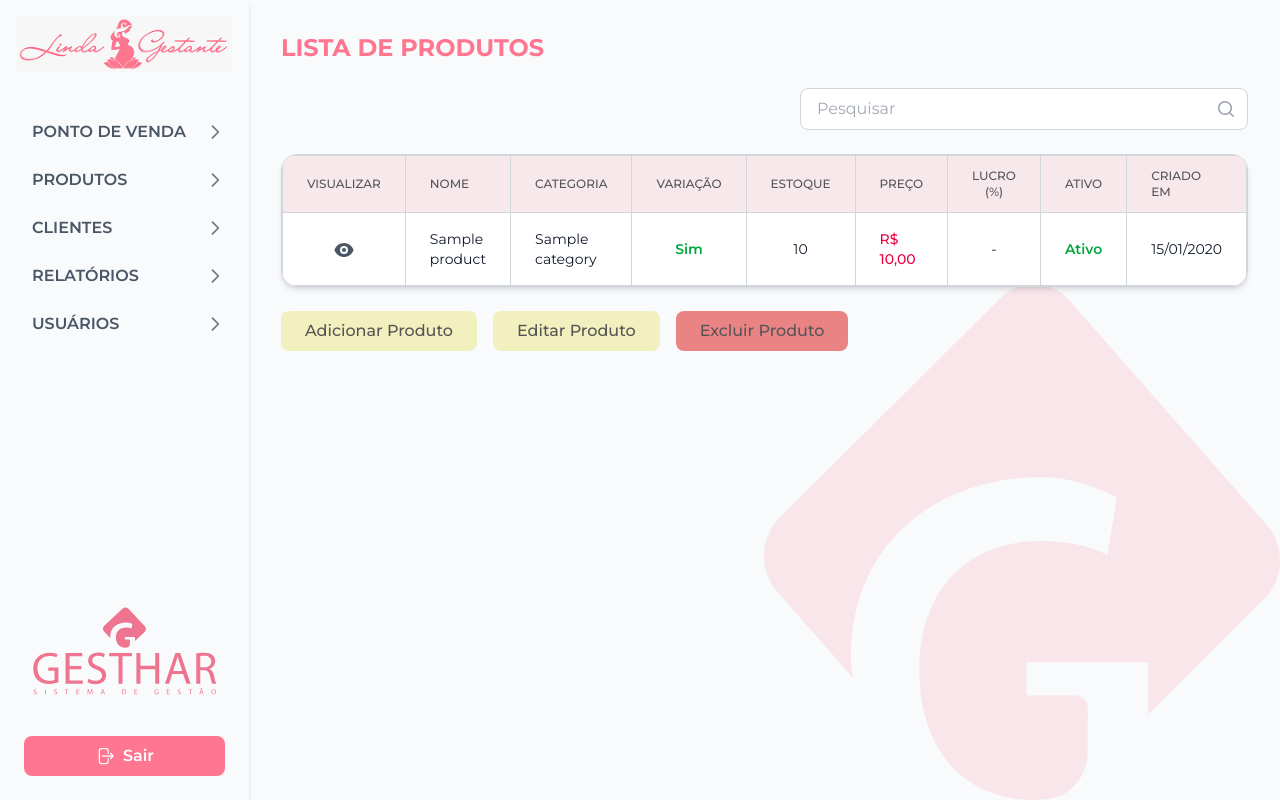
After one commit to GestharPDV/gesthar_pdv, a Django app: page /products/list/ in a window 1280 px wide. The commit adds this page. Run offline with Django 4.2, Linux system fonts and the light colour scheme; tables that the repository leaves empty hold one stand-in row (values such as "Sample post"); some libraries are stand-ins or nearby versions.

Commit message:
feat(product): PDV-8 Atualizar listagem de produtos para  refletir modelo e forms atuais
- Atualiza a view de listagem de produtos para usar ProductQuerySet com
  total_stock e profit_margin anotados corretamente.
- Refatora template de produtos para exibir campos essenciais do modelo
  atual (nome, SKU, categoria, preço, estoque, variações).
- Corrige cálculo de profit_margin para evitar erro DecimalField vs FloatField.
- Adiciona paginação e busca por nome, SKU ou categoria no queryset.

```diff
--- a/core/urls.py
+++ b/core/urls.py
@@ -1,19 +1,3 @@
-"""
-URL configuration for core project.
-
-The `urlpatterns` list routes URLs to views. For more information please see:
-    https://docs.djangoproject.com/en/4.2/topics/http/urls/
-Examples:
-Function views
-    1. Add an import:  from my_app import views
-    2. Add a URL to urlpatterns:  path('', views.home, name='home')
-Class-based views
-    1. Add an import:  from other_app.views import Home
-    2. Add a URL to urlpatterns:  path('', Home.as_view(), name='home')
-Including another URLconf
-    1. Import the include() function: from django.urls import include, path
-    2. Add a URL to urlpatterns:  path('blog/', include('blog.urls'))
-"""
 from django.contrib import admin
 from django.urls import include, path
 
@@ -21,5 +5,5 @@ urlpatterns = [
     path('admin/', admin.site.urls),
     path('', include('global.urls')),
     path('', include('user.urls')),
-    path('produtos/', include('product.urls')),
+    path('products/', include('product.urls')),
 ]
--- a/global/templates/global/sidebar.html
+++ b/global/templates/global/sidebar.html
@@ -59,7 +59,7 @@
 
                     <div id="produtos-menu" class="hidden ml-4 mt-2 space-y-1 text-sm">
                         <a href="#" class="block p-2 rounded hover:bg-pink-50">CADASTRAR PRODUTO</a>
-                        <a href="{% url 'visualizar_produtos' %}" class="block p-2 rounded hover:bg-pink-50">CONSULTAR PRODUTOS</a>
+                        <a href="{% url 'product:product-list' %}" class="block p-2 rounded hover:bg-pink-50">CONSULTAR PRODUTOS</a>
                     </div>
                 </div>
 
--- a/product/forms.py
+++ b/product/forms.py
@@ -15,7 +15,6 @@ from .models import (
     Color,
     Size,
 )
-
 
 # Formulário para o modelo Product
 class ProductForm(ModelForm):
--- a/product/services.py
+++ b/product/services.py
@@ -1,47 +1,35 @@
-def generate_product_part(product_name):
-    """
-    Gera a parte do SKU referente ao produto de forma robusta.
-    Regra: 3 letras da 1ª palavra, 2 da 2ª, e 1 de todas as subsequentes.
-    """
-    words = product_name.upper().split()
-    parts = []
-
-    if len(words) >= 1:
-        parts.append(words[0][:3])
-
-    if len(words) >= 2:
-        parts.append(words[1][:2])
-
-    if len(words) >= 3:
-        for word in words[2:]:
-            parts.append(word[0])
-
-    return "".join(parts)
+# product/services/product_services.py
+from django.db.models import Q
+from django.core.paginator import Paginator
+from product.models import Product
 
 
-def _generate_color_part(color_name):
+def get_filtered_products(query: str = "", page_number: int = 1, per_page: int = 10):
     """
-    Gera a parte do SKU referente à cor.
-    Regra: Primeira letra de cada palavra.
+    Serviço que retorna produtos com filtros, paginação e anotações de estoque e margem de lucro.
     """
-    words = color_name.upper().split()
-    return "".join([word[0] for word in words])
+    products = (
+        Product.objects.with_stock()
+        .with_average_profit_margin()
+        .select_related("category")
+        .prefetch_related("suppliers")
+        .order_by("name")
+    )
 
+    # Filtro de busca (nome, categoria ou SKU)
+    if query:
+        products = products.filter(
+            Q(name__icontains=query)
+            | Q(category__name__icontains=query)
+            | Q(variations__sku__icontains=query)
+        ).distinct()
 
-def generate_size_part(size_code):
-    """
-    Gera a parte do SKU referente ao tamanho.
-    Regra: Apenas o código em maiúsculas.
-    """
-    return size_code.upper()
+    # Paginação
+    paginator = Paginator(products, per_page)
+    page_obj = paginator.get_page(page_number)
 
-
-def generate_sku(variation):
-    """
-    Orquestra a criação do SKU final para um objeto ProductVariation.
-    """
-    product_part = generate_product_part(variation.product.name)
-    color_part = _generate_color_part(variation.color.name)
-    size_part = generate_size_part(variation.size.code)
-
-    return f"{product_part}-{color_part}-{size_part}"
+    return {
+        "products": page_obj,  # objeto paginado pronto para o template
+        "paginator": paginator,
+        "page_obj": page_obj,
+    }
--- /dev/null
+++ b/product/templates/product/product_list.html
@@ -0,0 +1,116 @@
+{% extends 'global/sidebar.html' %}
+{% load static %}
+
+{% block content %}
+<h1 class="text-2xl font-bold text-[#FF7690] mb-6">LISTA DE PRODUTOS</h1>
+
+<!-- Barra de pesquisa -->
+<div class="mb-6 flex justify-end items-center">
+
+  <div class="relative w-full max-w-md">
+    <input
+      id="search_right"
+      type="text"
+      name="query"
+      value="{{ query }}"
+      placeholder="Pesquisar"
+      class="w-full border border-gray-300 rounded-lg py-2 pl-4 pr-10 bg-white focus:outline-none focus:ring-2 focus:ring-rose-400"
+    />
+
+    <div class="absolute inset-y-0 right-0 flex items-center pr-3 pointer-events-none">
+      <svg
+        class="h-5 w-5 text-gray-400"
+        xmlns="http://www.w3.org/2000/svg"
+        viewBox="0 0 20 20"
+        fill="currentColor"
+        aria-hidden="true"
+      >
+        <path
+          fill-rule="evenodd"
+          d="M9 3.5a5.5 5.5 0 100 11 5.5 5.5 0 000-11zM2 9a7 7 0 1112.452 4.391l3.328 3.329a.75.75 0 11-1.06 1.06l-3.329-3.328A7 7 0 012 9z"
+          clip-rule="evenodd"
+        />
+      </svg>
+    </div>
+  </div>
+</div>
+
+<!-- Tabela de produtos -->
+<div class="bg-white rounded-2xl shadow-md overflow-hidden border border-gray-300">
+  <table class="w-full">
+    <thead class="bg-[#F7E8EB]">
+      <tr>
+        <th class="px-6 py-3 text-center text-xs font-medium text-[#555555] uppercase border border-gray-300">Visualizar</th>
+        <th class="px-6 py-3 text-left text-xs font-medium text-[#555555] uppercase border border-gray-300">Nome</th>
+        <th class="px-6 py-3 text-left text-xs font-medium text-[#555555] uppercase border border-gray-300">Categoria</th>
+        <th class="px-6 py-3 text-center text-xs font-medium text-[#555555] uppercase border border-gray-300">Variação</th>
+        <th class="px-6 py-3 text-center text-xs font-medium text-[#555555] uppercase border border-gray-300">Estoque</th>
+        <th class="px-6 py-3 text-left text-xs font-medium text-[#555555] uppercase border border-gray-300">Preço</th>
+        <th class="px-6 py-3 text-center text-xs font-medium text-[#555555] uppercase border border-gray-300">Lucro (%)</th>
+        <th class="px-6 py-3 text-center text-xs font-medium text-[#555555] uppercase border border-gray-300">Ativo</th>
+        <th class="px-6 py-3 text-left text-xs font-medium text-[#555555] uppercase border border-gray-300">Criado em</th>
+      </tr>
+    </thead>
+    <tbody class="divide-y divide-gray-200">
+      {% for product in products %}
+      <tr class="hover:bg-rose-50">
+        <td class="px-6 py-4 text-center border border-gray-300">
+          <a href="#" class="text-gray-600" title="Visualizar">
+            <svg xmlns="http://www.w3.org/2000/svg" class="w-5 h-5 inline" viewBox="0 0 20 20" fill="currentColor">
+              <path d="M10 12a2 2 0 100-4 2 2 0 000 4z" />
+              <path fill-rule="evenodd" d="M.458 10C1.732 5.943 5.523 3 10 3s8.268 2.943 9.542 7c-1.274 4.057-5.064 7-9.542 7S1.732 14.057.458 10zM14 10a4 4 0 11-8 0 4 4 0 018 0z" clip-rule="evenodd" />
+            </svg>
+          </a>
+        </td>
+        <td class="px-6 py-4 text-sm text-gray-900 border border-gray-300">{{ product.name }}</td>
+        <td class="px-6 py-4 text-sm text-gray-900 border border-gray-300">{{ product.category.name }}</td>
+        <td class="px-6 py-4 text-center text-sm text-gray-900 border border-gray-300">
+          {% if product.has_variation %}
+            <span class="text-green-600 font-semibold">Sim</span>
+          {% else %}
+            <span class="text-gray-500">Não</span>
+          {% endif %}
+        </td>
+        <td class="px-6 py-4 text-center text-sm text-gray-900 border border-gray-300">{{ product.total_stock }}</td>
+        <td class="px-6 py-4 text-sm font-medium text-rose-600 border border-gray-300">R$ {{ product.selling_price|floatformat:2 }}</td>
+        <td class="px-6 py-4 text-center text-sm text-gray-900 border border-gray-300">
+          {% if product.profit_margin %}
+            {{ product.profit_margin|floatformat:2 }}%
+          {% else %}
+            -
+          {% endif %}
+        </td>
+        <td class="px-6 py-4 text-center text-sm border border-gray-300">
+          {% if product.is_active %}
+            <span class="text-green-600 font-semibold">Ativo</span>
+          {% else %}
+            <span class="text-red-600 font-semibold">Inativo</span>
+          {% endif %}
+        </td>
+        <td class="px-6 py-4 text-sm text-gray-900 border border-gray-300">{{ product.created_at|date:"d/m/Y" }}</td>
+      </tr>
+      {% empty %}
+      <tr>
+        <td colspan="9" class="px-6 py-4 text-center text-[#555555] border border-gray-300">
+          Nenhum produto encontrado.
+        </td>
+      </tr>
+      {% endfor %}
+    </tbody>
+  </table>
+</div>
+
+
+<!-- Botões -->
+<div class="mt-6 flex justify-start space-x-4">
+  <a href="#" class="bg-[#F1F0BE] hover:bg-[#E0DFAB] text-[#555555] px-6 py-2 rounded-lg font-medium transition-colors cursor-pointer">
+    Adicionar Produto
+  </a>
+  <a href="#" class="bg-[#F1F0BE] hover:bg-[#E0DFAB] text-[#555555] px-6 py-2 rounded-lg font-medium transition-colors cursor-pointer">
+    Editar Produto
+  </a>
+  <a href="#" class="bg-[#EA8484] hover:bg-[#D97373] text-[#555555] px-6 py-2 rounded-lg font-medium transition-colors cursor-pointer">
+    Excluir Produto
+  </a>
+</div>
+{% endblock %}
--- a/product/urls.py
+++ b/product/urls.py
@@ -1,6 +1,8 @@
 from django.urls import path
 from . import views
 
+app_name = 'product'
+
 urlpatterns = [
-    path('visualizar/', views.visualizar_produtos, name='visualizar_produtos'),
+    path('list/', views.product_list_view, name='product-list'),
 ]
--- a/product/views.py
+++ b/product/views.py
@@ -1,10 +1,16 @@
 from django.shortcuts import render
-from .models import ProductVariation
+from product.services import get_filtered_products
 
-def visualizar_produtos(request):
-    variations = ProductVariation.objects.select_related(
-        'product__category',
-        'color',
-        'size'
-    ).all()
-    return render(request, 'product/visualizar_produtos.html', {'variations': variations})
+
+def product_list_view(request):
+    query = request.GET.get("query", "").strip()
+    page_number = request.GET.get("page", 1)
+
+    service_data = get_filtered_products(query=query, page_number=page_number)
+
+    context = {
+        "query": query,
+        **service_data,  # products, paginator e page_obj
+    }
+
+    return render(request, "product/product_list.html", context)
```
Also changed, not shown: product/models.py (+26 -19 lines), product/utils.py (added, +47 -0 lines).
